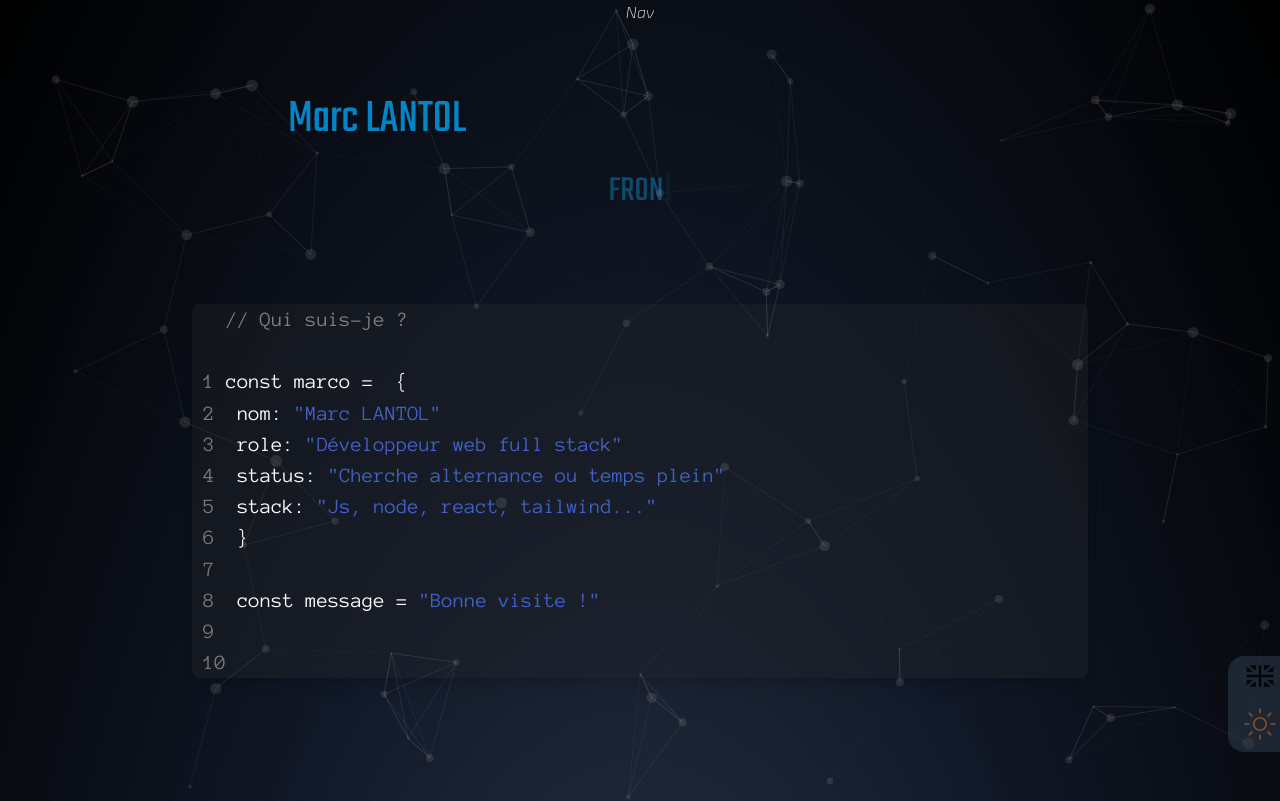
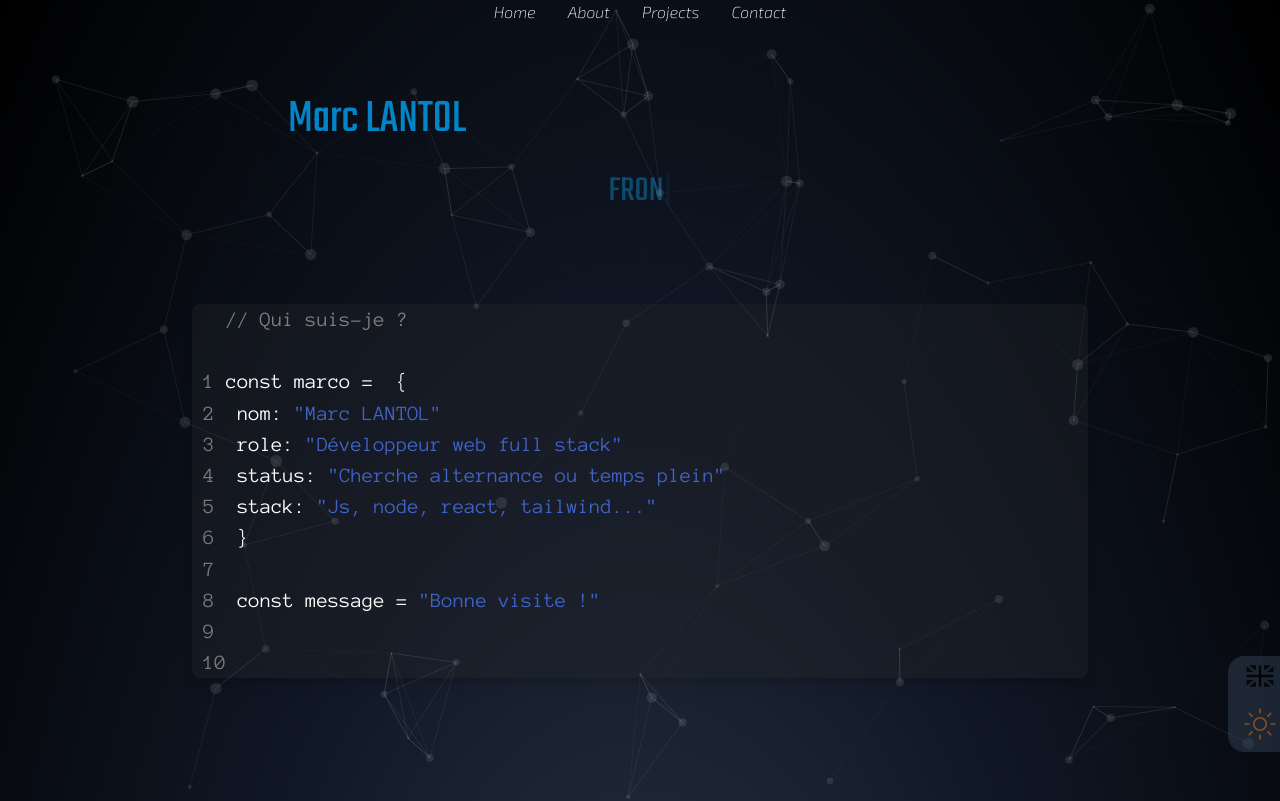
Before and after one commit to moumax/marcofoliov2, a React (Vite) app: page / in a window 1280 px wide. Shown: the top 801 px of the page. Built offline with nearby package versions, Linux system fonts and the light colour scheme.

Commit message:
Feature: Navbar

```diff
--- a/package.json
+++ b/package.json
@@ -16,6 +16,7 @@
     "react-dom": "^18.2.0",
     "react-particles": "^2.9.3",
     "react-responsive-carousel": "^3.2.23",
+    "react-scroll": "^1.8.9",
     "react-switch-selector": "^2.2.1",
     "tsparticles": "^2.9.3",
     "typewriter-effect": "^2.19.0"
--- a/src/components/Nav.jsx
+++ b/src/components/Nav.jsx
@@ -1,7 +1,27 @@
 import React from 'react'
+import { navigation } from '../datas/dataNav'
+import { Link } from "react-scroll"
 
 export default function Nav() {
   return (
-    <div className='fixed'>Nav</div>
+    <nav className='fixed z-50'>
+      <ul className='flex space-x-8 capitalize'>
+        {navigation.map((item, index) => {
+          return(
+          <li
+          className='text-white hover:text-fuchsia-500 cursor-pointer'
+          key={index}>
+          <Link to={item.href}
+            activeClass='active'
+            spy={true}
+            smooth={true}
+            duration={400}
+            offset={-70}>
+              {item.name}
+            </Link>
+          </li>
+       ) })}
+      </ul>
+    </nav>
   )
 }
--- /dev/null
+++ b/src/datas/dataNav.js
@@ -0,0 +1,18 @@
+export const navigation = [
+    {
+        name: "home",
+        href: "home",
+    },
+    {
+        name: "about",
+        href: "about",
+    },
+    {
+        name: "projects",
+        href: "projects",
+    },
+    {
+        name: "contact",
+        href: "contact",
+    }
+]
--- a/src/pages/About.jsx
+++ b/src/pages/About.jsx
@@ -42,6 +42,7 @@ const About = () => {
           animate={{ opacity: 1 }}
           transition={{ delay: 3}}
           className="relative flex w-screen items-center justify-center"
+          id="about"
         >
           {/* Style for container */}
           <div className="z-0 xs:mt-36 xl:mt-48 flex flex-col">
--- a/src/pages/Contact.jsx
+++ b/src/pages/Contact.jsx
@@ -8,6 +8,7 @@ const Contact = () => {
       animate={{ opacity: 1 }}
       transition={{ delay: 0.2, duration: 2 }}
       className="relative flex flex-col items-center"
+      id="contact"
     >
       <div className="flex flex-col">
         <Form />
--- a/src/pages/Home.jsx
+++ b/src/pages/Home.jsx
@@ -28,12 +28,15 @@ function Home() {
   }, []);
 
   const particlesLoaded = useCallback(async (container) => {
-    await console.log("Ceci est un message caché !!             (ou pas...) :D");
+    await console.log(
+      "Ceci est un message caché !!             (ou pas...) :D"
+    );
   }, []);
 
   return (
     <div
       className={mode == "light" ? classBackgroundLight : classBackgroundDark}
+      id="home"
     >
       {mode == "dark" ? (
         <Particles
--- a/src/pages/Projects.jsx
+++ b/src/pages/Projects.jsx
@@ -32,6 +32,7 @@ const Projects = () => {
       animate={{ opacity: 1 }}
       transition={{ delay: 0.2, duration: 2 }}
       className="relative flex flex-col w-[90vw] mb-20 z-0"
+      id="projects"
     >
       <div className="flex flex-col items-center">
         <Carousel
```
Also changed, not shown: 1 other file (tests, documents, lock files or other folders).
